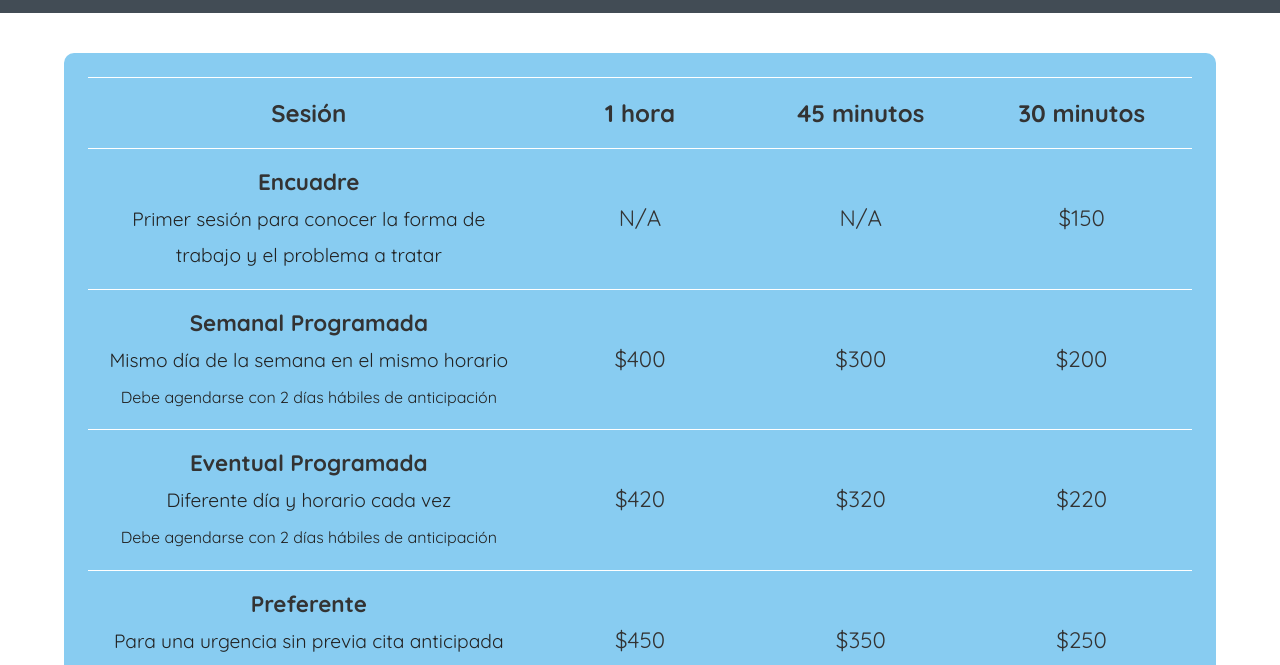
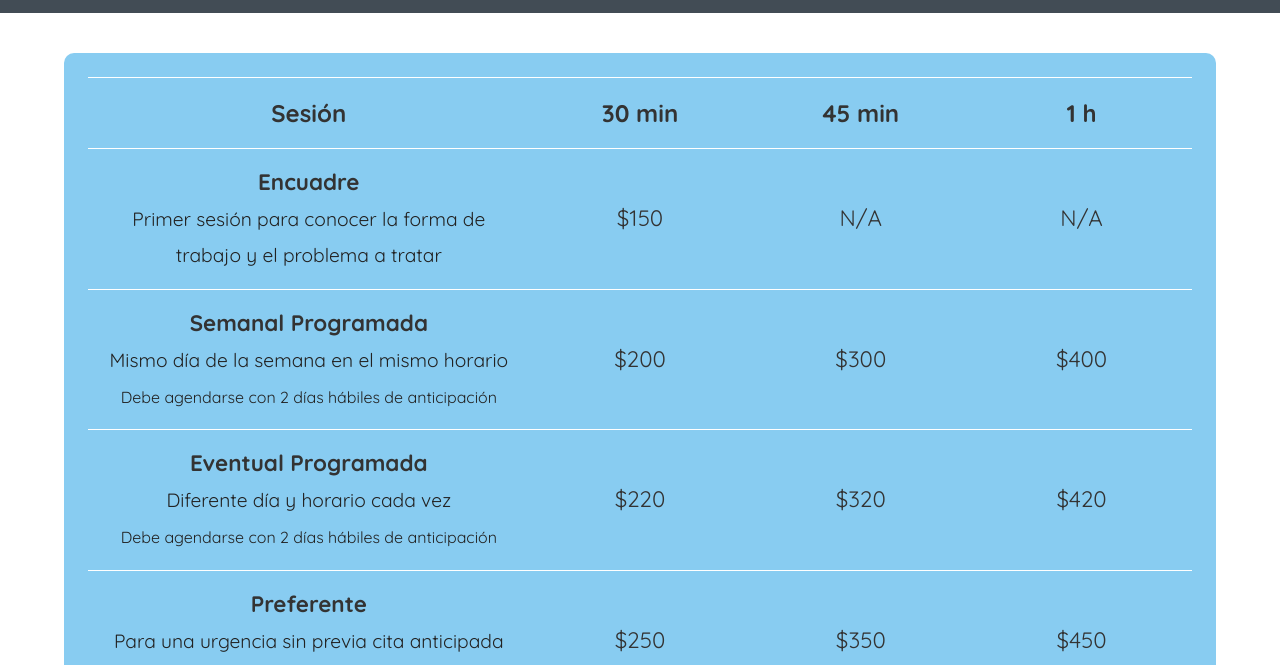
Before and after one commit to psitandan/psitandan, a plain HTML site: page services.html in a window 1280 px wide. Shown: the part 131-796 px from the top of the page. Drawn offline with Linux system fonts and the light colour scheme; a web font is replaced by a local one.

Commit message:
Update services.html

```diff
--- a/services.html
+++ b/services.html
@@ -287,9 +287,9 @@ footer .right {
         <thead>
           <tr>
             <th>Sesión</th>
-            <th>1 hora</th>
-            <th>45 minutos</th>
-            <th>30 minutos</th>
+            <th>30 min</th>
+            <th>45 min</th>
+            <th>1 h</th>
           </tr>
         </thead>
         <tbody>
@@ -303,9 +303,9 @@ footer .right {
 
               </span>
             </td>
+            <td data-label="Sesión de 30 minutos">$150</td>
+            <td data-label="Sesión de 45 minutos">N/A</td>
             <td data-label="Sesión de 1 hora">N/A</td>
-            <td data-label="Sesión de 45 minutos">N/A</td>
-            <td data-label="Sesión de 30 minutos">$150</td>
           </tr>
           <tr>
             <td class="plan-label">
@@ -317,9 +317,9 @@ footer .right {
                 Debe agendarse con 2 días hábiles de anticipación
               </span>
             </td>
-            <td data-label="Sesión de 1 hora">$400</td>
+            <td data-label="Sesión de 1 hora">$200</td>
             <td data-label="Sesión de 45 minutos">$300</td>
-            <td data-label="Sesión de 30 minutos">$200</td>
+            <td data-label="Sesión de 30 minutos">$400</td>
           </tr>
           <tr>
             <td class="plan-label">
@@ -333,9 +333,9 @@ footer .right {
               </span>
 
             </td>
+            <td data-label="Sesión de 30 minutos">$220</td>
+            <td data-label="Sesión de 45 minutos">$320</td>
             <td data-label="Sesión de 1 hora">$420</td>
-            <td data-label="Sesión de 45 minutos">$320</td>
-            <td data-label="Sesión de 30 minutos">$220</td>
           </tr>
           <tr>
             <td class="plan-label">
@@ -347,9 +347,9 @@ footer .right {
                 Cita el mismo día o al día siguiente
               </span>
             </td>
-            <td data-label="Sesión de 1 hora">$450</td>
+            <td data-label="Sesión de 1 hora">$250</td>
             <td data-label="Sesión de 45 minutos">$350</td>
-            <td data-label="Sesión de 30 minutos">$250</td>
+            <td data-label="Sesión de 30 minutos">$450</td>
           </tr>
           <tr>
             <td colspan="4"><p class="end-message">Para confirmar la cita, el pago debe hacerse mediante transferencia bancaria un día antes,
```
